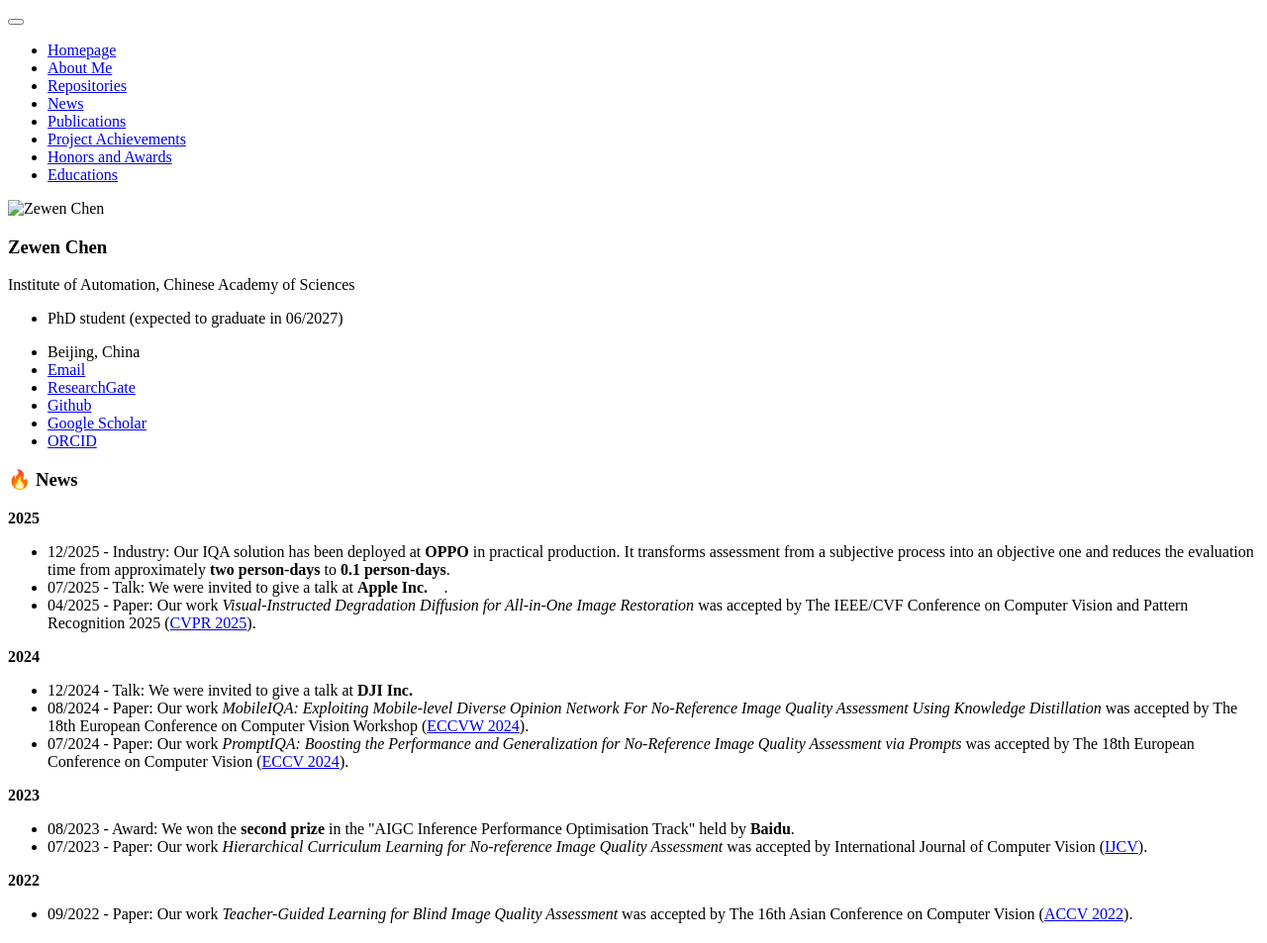
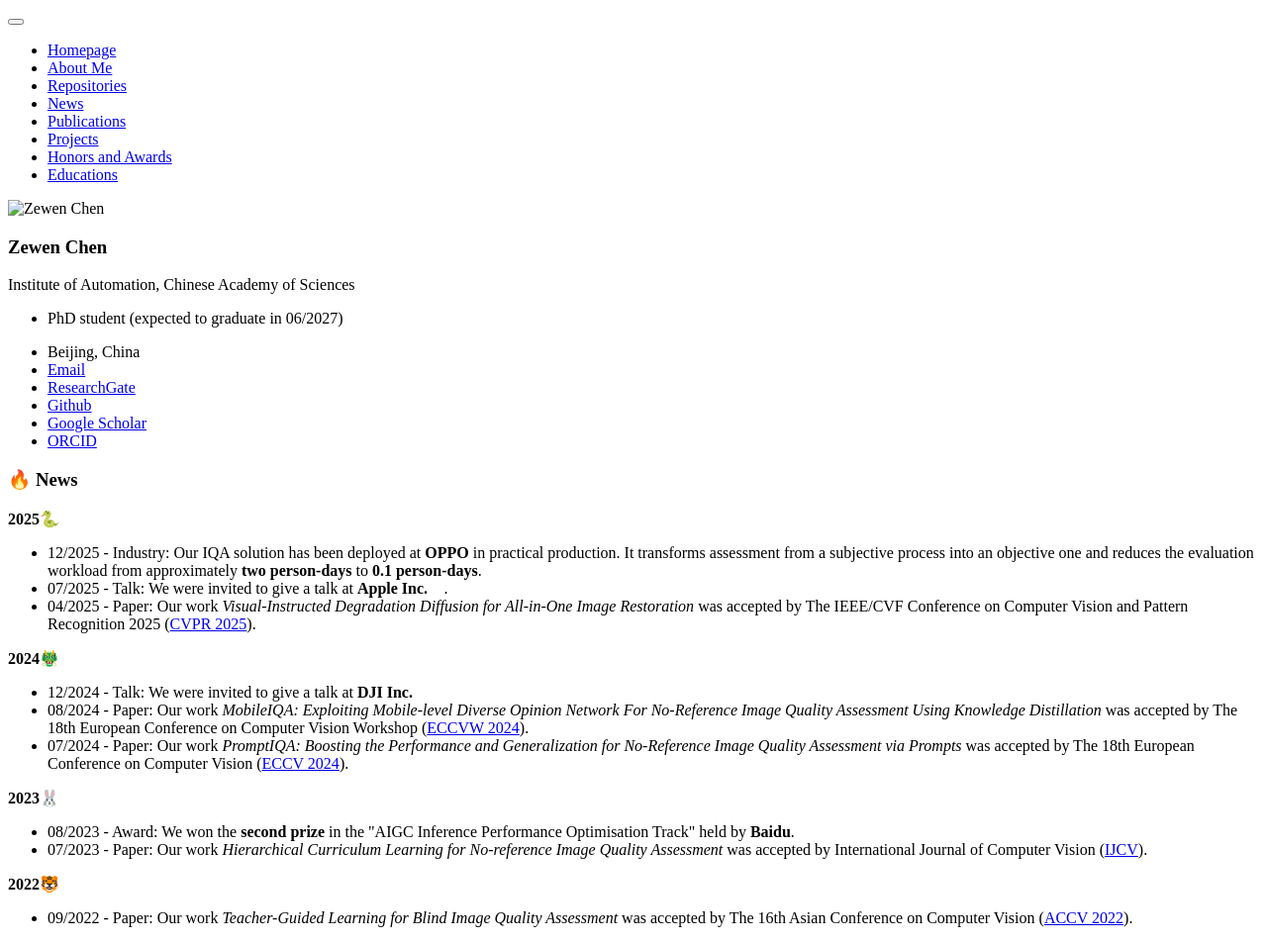
Before and after one commit to chencn2020/chencn2020.github.io, a Jekyll site: the page built from _pages/includes/news.md, in a window 1280 px wide. Shown: the whole page at 99% size. Built offline with Jekyll 4.4.1, drawn with Linux system fonts in a browser that asks for light colours; our own code applies the rules of GitHub Pages for plain Markdown files.

Commit message:
refine格式

```diff
--- a/_data/navigation.yml
+++ b/_data/navigation.yml
@@ -12,8 +12,8 @@ main:
   - title: "Publications"
     url: "/#-publications"
 
-  - title: "Project Achievements"
-    url: "/#-project-achievements"
+  - title: "Projects"
+    url: "/#-projects"
 
   - title: "Honors and Awards"
     url: "/#-honors-and-awards"
--- a/_pages/includes/news.md
+++ b/_pages/includes/news.md
@@ -1,7 +1,7 @@
 # 🔥 News
 
 <div class="year-badge">
-  <b>2025</b>
+  <b>2025🐍</b>
 </div>
 <ul class="news-timeline">
   <li class="news-timeline__item">
@@ -10,7 +10,7 @@
       <span class="news-sep">-</span>
       <span class="news-tag news-tag--industry"><i class="fas fa-industry" aria-hidden="true"></i>Industry:</span>
     </span>
-    <span class="news-text">Our IQA solution has been deployed at <strong>OPPO</strong> in practical production. It transforms assessment from a subjective process into an objective one and reduces the evaluation time from approximately <strong>two person-days</strong> to <strong>0.1 person-days</strong>.</span>
+    <span class="news-text">Our IQA solution has been deployed at <strong>OPPO</strong> in practical production. It transforms assessment from a subjective process into an objective one and reduces the evaluation workload from approximately <strong>two person-days</strong> to <strong>0.1 person-days</strong>.</span>
   </li>
   <li class="news-timeline__item">
     <span class="news-meta">
@@ -31,7 +31,7 @@
 </ul>
 
 <div class="year-badge">
-  <b>2024</b>
+  <b>2024🐲</b>
 </div>
 <ul class="news-timeline">
   <li class="news-timeline__item">
@@ -61,7 +61,7 @@
 </ul>
 
 <div class="year-badge">
-  <b>2023</b>
+  <b>2023🐰</b>
 </div>
 <ul class="news-timeline">
   <li class="news-timeline__item">
@@ -83,7 +83,7 @@
 </ul>
 
 <div class="year-badge">
-  <b>2022</b>
+  <b>2022🐯</b>
 </div>
 <ul class="news-timeline">
   <li class="news-timeline__item">
--- a/_sass/vendor/font-awesome/brands.scss
+++ b/_sass/vendor/font-awesome/brands.scss
@@ -8,6 +8,7 @@
   font-family: 'Font Awesome 5 Brands';
   font-style: normal;
   font-weight: normal;
+  font-display: swap;
   src: url('#{$fa-font-path}/fa-brands-400.eot');
   src: url('#{$fa-font-path}/fa-brands-400.eot?#iefix') format('embedded-opentype'),
   url('#{$fa-font-path}/fa-brands-400.woff2') format('woff2'),
--- a/_sass/vendor/font-awesome/regular.scss
+++ b/_sass/vendor/font-awesome/regular.scss
@@ -8,6 +8,7 @@
   font-family: 'Font Awesome 5 Free';
   font-style: normal;
   font-weight: 400;
+  font-display: swap;
   src: url('#{$fa-font-path}/fa-regular-400.eot');
   src: url('#{$fa-font-path}/fa-regular-400.eot?#iefix') format('embedded-opentype'),
   url('#{$fa-font-path}/fa-regular-400.woff2') format('woff2'),
--- a/_sass/vendor/font-awesome/solid.scss
+++ b/_sass/vendor/font-awesome/solid.scss
@@ -8,6 +8,7 @@
   font-family: 'Font Awesome 5 Free';
   font-style: normal;
   font-weight: 900;
+  font-display: swap;
   src: url('#{$fa-font-path}/fa-solid-900.eot');
   src: url('#{$fa-font-path}/fa-solid-900.eot?#iefix') format('embedded-opentype'),
   url('#{$fa-font-path}/fa-solid-900.woff2') format('woff2'),
```
Also changed, not shown: _pages/includes/intro.md (+2 -5 lines), _pages/includes/projects.md (+1 -1 lines), _sass/_sidebar.scss (line endings or trailing spaces).
